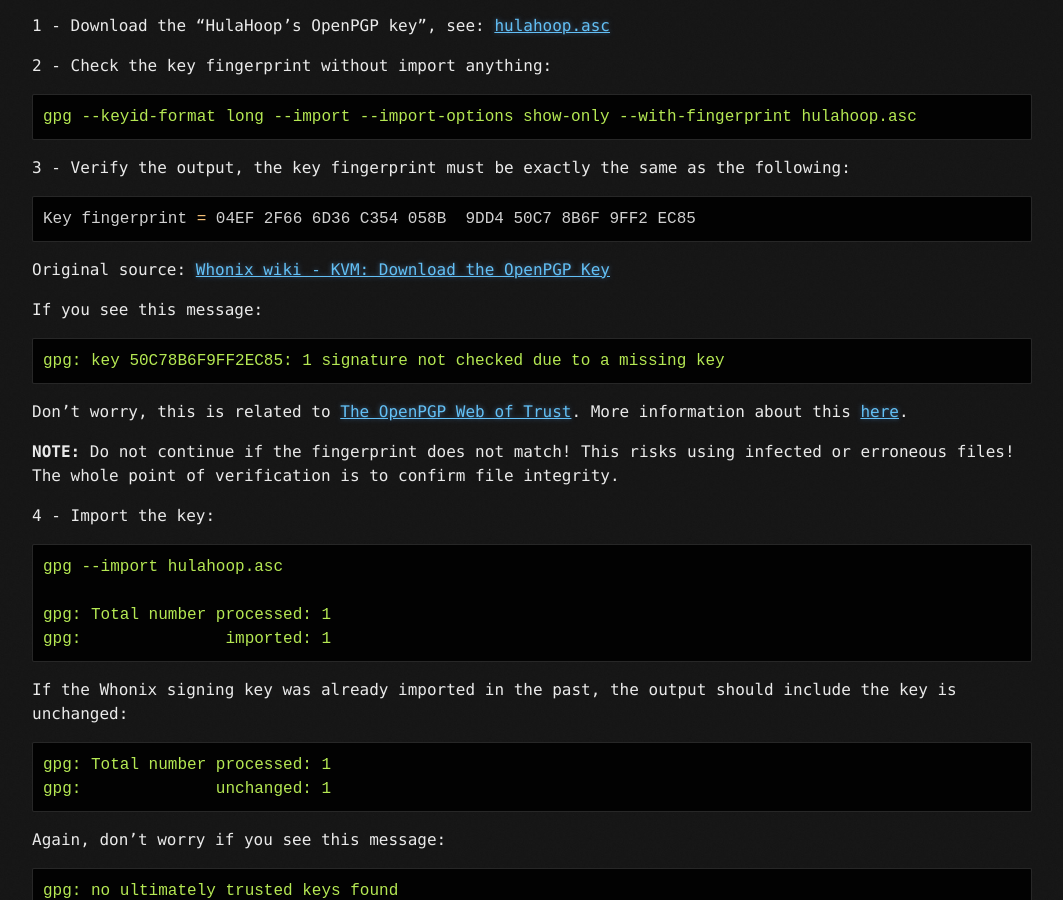
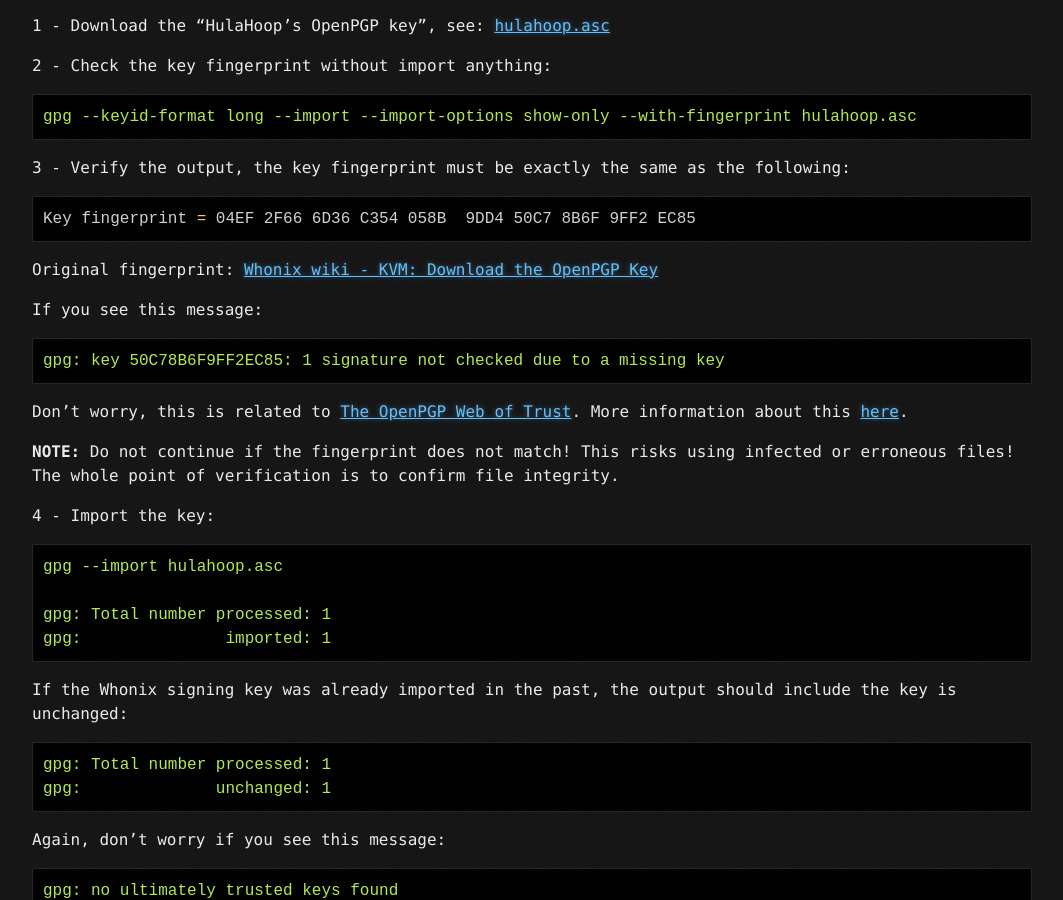
Before and after one commit to brainfucksec/brainfucksec.github.io, a Jekyll site: the page built from _posts/2022-01-09-whonix-kvm.md, in a window 1280 px wide and 900 px high, scrolled down 1948 px. Shown: the whole window, without its empty margins (108-1171 px from the left). Built offline with Jekyll 4.4.1, drawn with Linux system fonts in a browser that asks for light colours.

Commit message:
Little fix: _posts/2022-01-09-whonix-kvm.md

````diff
--- a/_posts/2022-01-09-whonix-kvm.md
+++ b/_posts/2022-01-09-whonix-kvm.md
@@ -70,7 +70,7 @@
 
 Add your user to KVM groups:
 
-```
+```term
 sudo usermod -aG kvm "$(whoami)"
 sudo usermod -aG libvirt "$(whoami)"
 ```
@@ -80,8 +80,6 @@
 ```term
 sudo reboot
 ```
-
-
 
 ---
 
@@ -109,7 +107,7 @@
 Key fingerprint = 04EF 2F66 6D36 C354 058B  9DD4 50C7 8B6F 9FF2 EC85
 ```
 
-Original source: [Whonix wiki - KVM: Download the OpenPGP Key](https://www.whonix.org/wiki/KVM/Project_Signing_Key#Download_the_OpenPGP_Key)
+Original fingerprint: [Whonix wiki - KVM: Download the OpenPGP Key](https://www.whonix.org/wiki/KVM/Project_Signing_Key#Download_the_OpenPGP_Key)
 
 If you see this message:
 
@@ -346,7 +344,6 @@
 
 [libvirt](https://wiki.archlinux.org/title/Libvirt)
 
-
 ### Credits:
 
 [Whonix](https://www.whonix.org/)
````
